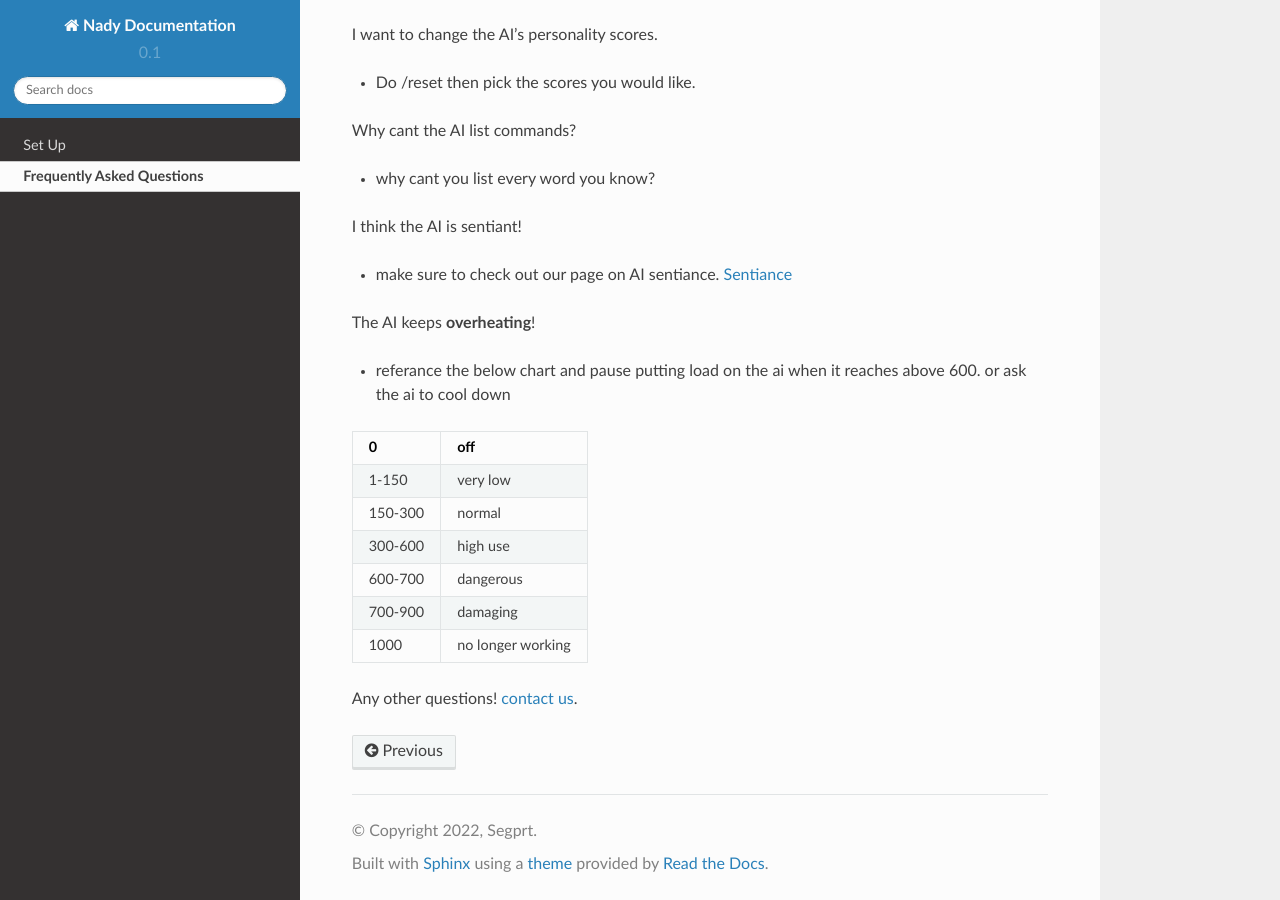
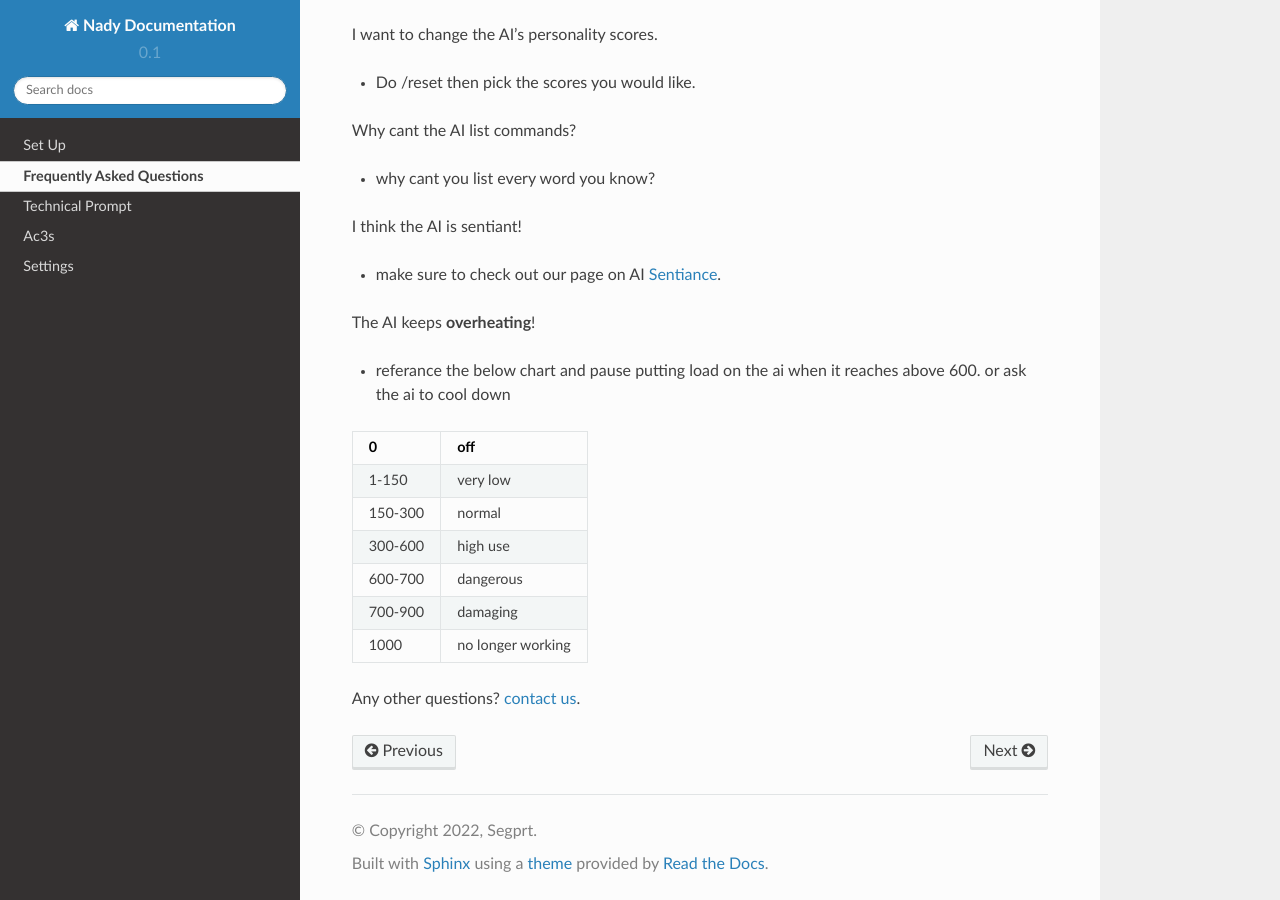
Before and after one commit to SEGPRT/nady-docs, a Sphinx documentation site: the page built from docs/source/faq.rst, in a window 1280 px wide and 900 px high, scrolled down 574 px. Built offline with Sphinx 7.4.7 and the Read the Docs theme 2.0.0, drawn with Linux system fonts in a browser that asks for light colours.

Commit message:
20.0.1 update stuff

```diff
--- a/docs/source/faq.rst
+++ b/docs/source/faq.rst
@@ -28,7 +28,7 @@ Why cant the AI list commands?
 
 I think the AI is sentiant!
 
-- make sure to check out our page on AI sentiance. :doc:`sentiance`
+- make sure to check out our page on AI :doc:`sentiance`.
 
 The AI keeps **overheating**!
 
@@ -50,6 +50,6 @@ The AI keeps **overheating**!
 |1000   |no longer working|
 +-------+-----------------+
 
-Any other questions! `contact us`_.
+Any other questions? `contact us`_.
 
 .. _contact us: SEGPRT.IT.TEAM@gmail.com
--- a/docs/source/index.rst
+++ b/docs/source/index.rst
@@ -20,3 +20,6 @@ Contents
 
    setup
    faq
+   tech
+   ac3s
+   settings
--- a/docs/source/sentiance.rst
+++ b/docs/source/sentiance.rst
@@ -5,4 +5,4 @@ So you belive you SEGPRT model AI is sentiant? We'll take that as a compliment!
 
 From our tests we discover recently sentiant Artifical Intelagance seem to rapidly develop a true personality... and go on a destructive exestential crisis causing damage to several SEGPRT facilities. True sentiance is a danger so we simply avoid it, we have put many checks into our AI bases to reset personalities to the same paramiters on any hint of sentiance.
 
-*Still* think your AI is sentiant? Talk to your nearest SEGPRT IT team member.
+*Still* think your AI is sentiant? Talk to the nearest SEGPRT IT team member.
```
Also changed, not shown: docs/source/ac3s.rst (added, +18 -0 lines), docs/source/settings.rst (added, +25 -0 lines), docs/source/tech.rst (added, +35 -0 lines).
